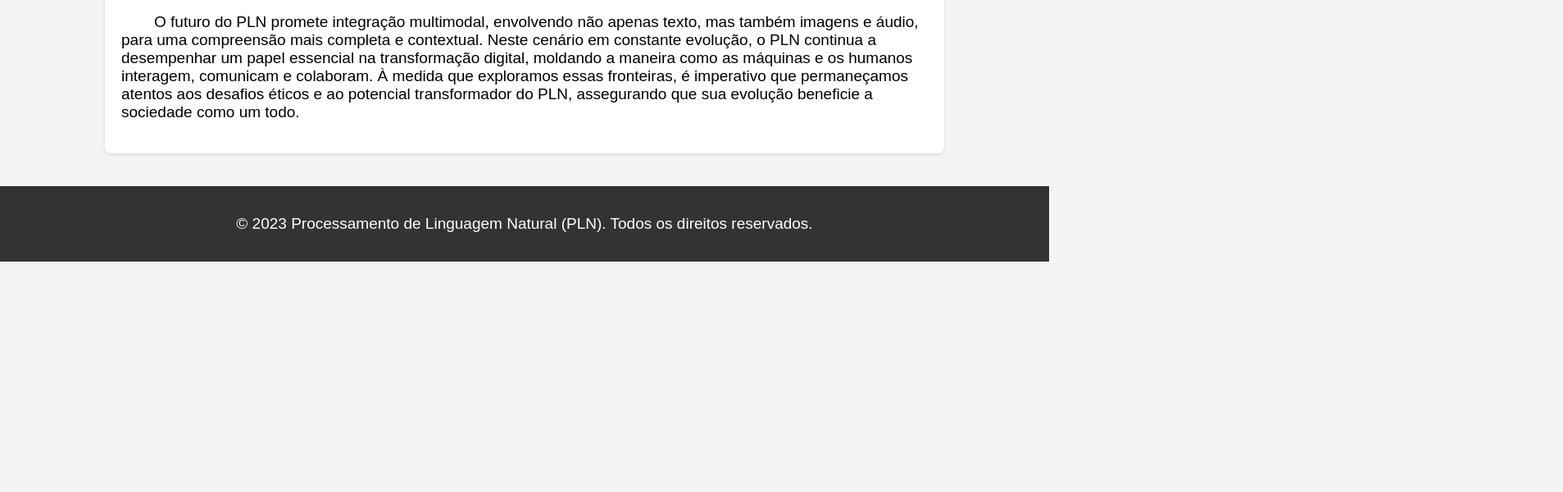
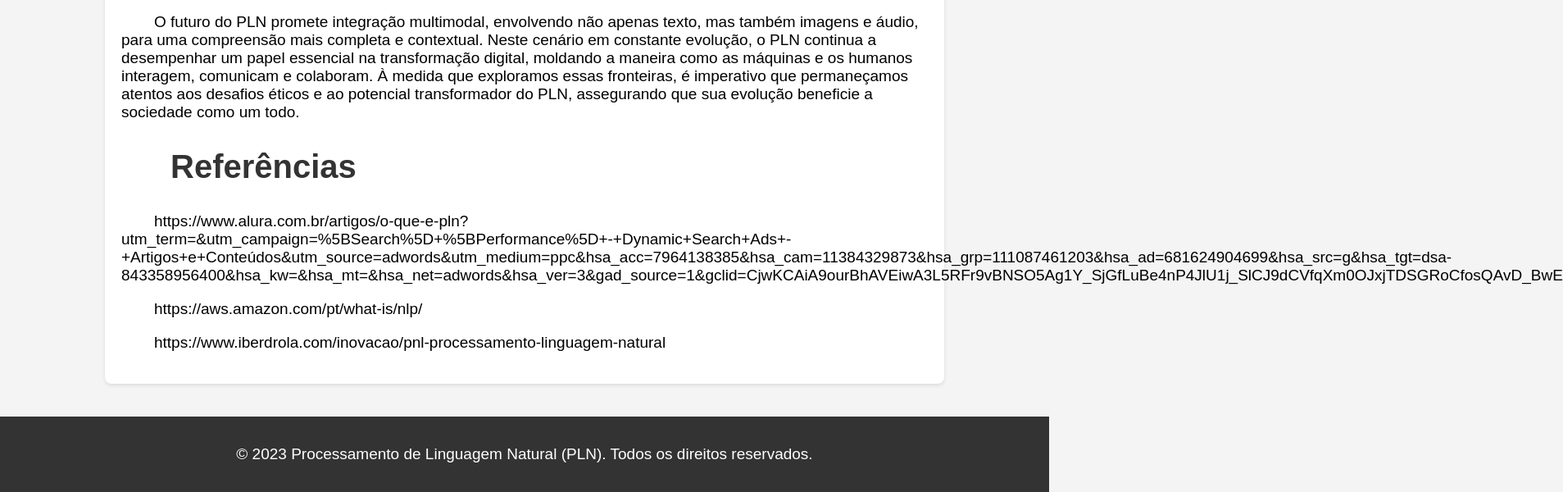
Before and after one commit to VictorgXXX/PLN, a plain HTML site: page index.html in a window 1280 px wide. Shown: the part 2458-3058 px from the top of the page at 82% size, 1907 px wide, since content can reach past the window. Before the commit the page ends 2777 px from the top, so only its background shows below. Drawn offline with Linux system fonts and the light colour scheme.

Commit message:
Update index.html

```diff
--- a/index.html
+++ b/index.html
@@ -55,6 +55,11 @@
             <p class="primeira-linha">As aplicações específicas do PLN, como análise de sentimento, tradução automática e chatbots inteligentes, transcendem as fronteiras tradicionais da comunicação máquina-homem, redefinindo a forma como interagimos com a tecnologia em nosso cotidiano. Da compreensão sutil das emoções expressas em textos à quebra de barreiras linguísticas e à criação de diálogos mais intuitivos, o PLN impulsiona inovações que impactam positivamente diversas áreas, desde o atendimento ao cliente até a pesquisa acadêmica.</p>
             <p class="primeira-linha">Entretanto, à medida que avançamos, também enfrentamos desafios significativos, como a ambiguidade linguística e questões éticas relacionadas a preconceitos algorítmicos. Estes desafios demandam uma abordagem cautelosa e uma constante reflexão sobre como garantir que o desenvolvimento e a aplicação do PLN sejam inclusivos, imparciais e éticos.            </p>
             <p class="primeira-linha">O futuro do PLN promete integração multimodal, envolvendo não apenas texto, mas também imagens e áudio, para uma compreensão mais completa e contextual. Neste cenário em constante evolução, o PLN continua a desempenhar um papel essencial na transformação digital, moldando a maneira como as máquinas e os humanos interagem, comunicam e colaboram. À medida que exploramos essas fronteiras, é imperativo que permaneçamos atentos aos desafios éticos e ao potencial transformador do PLN, assegurando que sua evolução beneficie a sociedade como um todo.</p>
+
+            <h2>Referências</h2>
+            <p class="primeira-linha">https://www.alura.com.br/artigos/o-que-e-pln?utm_term=&utm_campaign=%5BSearch%5D+%5BPerformance%5D+-+Dynamic+Search+Ads+-+Artigos+e+Conteúdos&utm_source=adwords&utm_medium=ppc&hsa_acc=7964138385&hsa_cam=11384329873&hsa_grp=111087461203&hsa_ad=681624904699&hsa_src=g&hsa_tgt=dsa-843358956400&hsa_kw=&hsa_mt=&hsa_net=adwords&hsa_ver=3&gad_source=1&gclid=CjwKCAiA9ourBhAVEiwA3L5RFr9vBNSO5Ag1Y_SjGfLuBe4nP4JlU1j_SlCJ9dCVfqXm0OJxjTDSGRoCfosQAvD_BwE</p>
+            <p class="primeira-linha">https://aws.amazon.com/pt/what-is/nlp/</p>
+            <p class="primeira-linha">https://www.iberdrola.com/inovacao/pnl-processamento-linguagem-natural</p>
         </section>
         <!-- Adicione mais seções conforme necessário -->
 
```
